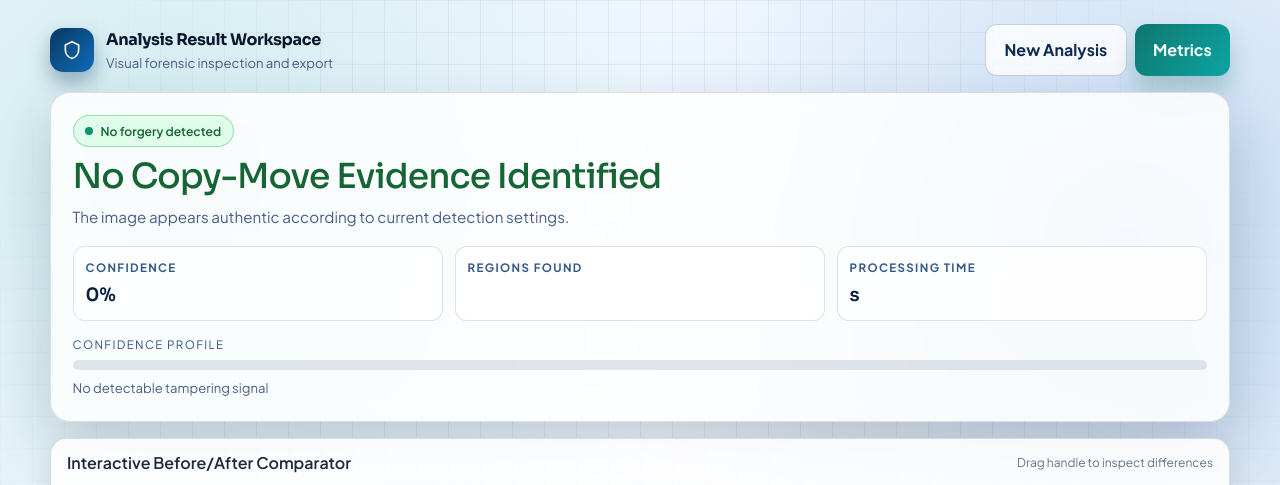
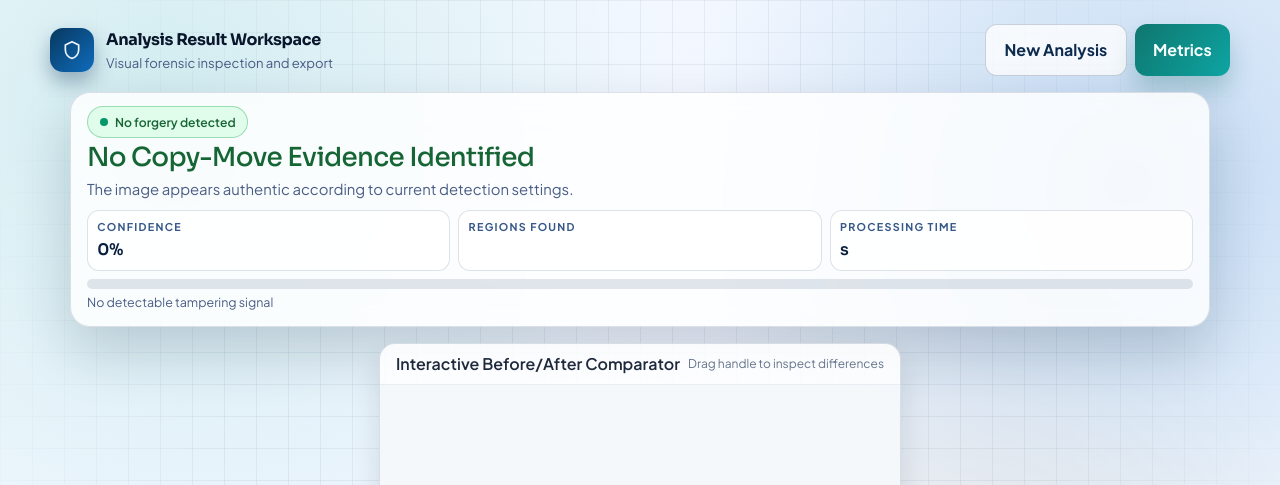
Before and after one commit to AXEY1010/client, a Flask app: template templates/result.html in a window 1280 px wide. Shown: the top 485 px of the page. Run offline with Flask 3, Linux system fonts and the light colour scheme; the template is opened without the code that fills it, so the values that code supplies are empty; some libraries are stand-ins or nearby versions.

Commit message:
feat: enhance comparison slider functionality and improve result summary styling

```diff
--- a/static/js/comparison-slider.js
+++ b/static/js/comparison-slider.js
@@ -10,6 +10,7 @@
     'use strict';
 
     const container = document.getElementById('comparisonSlider');
+    const canvas    = document.getElementById('compCanvas');
     const fallback  = document.getElementById('comparisonFallback');
     const slider    = document.getElementById('compSliderRange');
     const overlay   = document.getElementById('compOverlay');
@@ -17,7 +18,7 @@
     const labelL    = document.getElementById('labelOriginal');
     const labelR    = document.getElementById('labelDetected');
 
-    if (!container || !slider || !overlay) return; // graceful no-op
+    if (!container || !canvas || !slider || !overlay || !divider) return; // graceful no-op
 
     /* ---- Show slider / hide fallback ---- */
     container.classList.remove('hidden');
@@ -42,8 +43,10 @@
     let dragging = false;
 
     function pctFromEvent(e) {
-        const rect = container.getBoundingClientRect();
-        const x = (e.touches ? e.touches[0].clientX : e.clientX) - rect.left;
+        const rect = canvas.getBoundingClientRect();
+        if (!rect.width) return parseFloat(slider.value) || 50;
+        const clientX = e.touches ? e.touches[0].clientX : e.clientX;
+        const x = clientX - rect.left;
         return (x / rect.width) * 100;
     }
 
@@ -60,14 +63,16 @@
     function onEnd() { dragging = false; }
 
     divider.addEventListener('pointerdown', onStart);
-    container.addEventListener('pointerdown', onStart);
+    canvas.addEventListener('pointerdown', onStart);
     window.addEventListener('pointermove', onMove);
     window.addEventListener('pointerup', onEnd);
 
     // Touch support
-    container.addEventListener('touchstart', onStart, { passive: false });
+    canvas.addEventListener('touchstart', onStart, { passive: false });
     window.addEventListener('touchmove', onMove, { passive: false });
     window.addEventListener('touchend', onEnd);
+
+    window.addEventListener('resize', () => update(parseFloat(slider.value)));
 
     /* ---- Initial position ---- */
     update(50);
--- a/templates/result.html
+++ b/templates/result.html
@@ -24,25 +24,97 @@
             border: 1px solid rgba(13, 47, 86, 0.15);
             background: rgba(255, 255, 255, 0.88);
             box-shadow: var(--shadow-md);
+            width: fit-content;
+            max-width: min(96vw, 1140px);
+            margin-inline: auto;
         }
 
-        .comparison-container img {
+        .result-summary-card {
+            max-width: 1140px;
+            margin-inline: auto;
+        }
+
+        .result-summary-card .fx-card-body {
+            padding: 0.8rem 1rem;
+        }
+
+        .result-summary-card .fx-title {
+            margin-top: 0.4rem !important;
+            font-size: clamp(1.45rem, 2.05vw, 2.15rem);
+            line-height: 1.1;
+        }
+
+        .result-summary-card .fx-subtext {
+            margin-top: 0.24rem !important;
+            font-size: 0.93rem;
+        }
+
+        .result-summary-card .fx-metric-strip {
+            margin-top: 0.5rem;
+            gap: 0.5rem;
+        }
+
+        .result-summary-card .fx-metric-cell {
+            padding: 0.5rem 0.58rem;
+        }
+
+        .result-summary-card .fx-metric-name {
+            font-size: 0.67rem;
+        }
+
+        .result-summary-card .fx-metric-value {
+            margin-top: 0.15rem;
+            font-size: 1rem;
+        }
+
+        .summary-confidence {
+            margin-top: 0.5rem;
+        }
+
+        .summary-confidence .fx-info-title {
+            display: none;
+        }
+
+        .comp-stage {
+            display: flex;
+            align-items: center;
+            justify-content: center;
+            padding: 0.35rem;
+            min-height: clamp(370px, 74vh, 920px);
+            background: rgba(241, 245, 249, 0.7);
+        }
+
+        .comp-canvas {
+            position: relative;
+            width: fit-content;
+            max-width: 100%;
+            line-height: 0;
+        }
+
+        .comp-canvas > img {
             display: block;
-            width: 100%;
+            width: auto;
             height: auto;
+            max-width: 100%;
+            max-height: clamp(340px, 80vh, 860px);
+            object-fit: contain;
             pointer-events: none;
+            border-radius: 12px;
         }
 
         .comp-overlay {
             position: absolute;
             inset: 0;
             clip-path: inset(0 50% 0 0);
+            overflow: hidden;
+            border-radius: 12px;
         }
 
         .comp-overlay img {
             width: 100%;
             height: 100%;
-            object-fit: cover;
+            object-fit: fill;
+            border-radius: 12px;
         }
 
         .comp-divider {
@@ -150,6 +222,33 @@
             .fx-metric-strip {
                 grid-template-columns: 1fr;
             }
+
+            .result-summary-card .fx-card-body {
+                padding: 0.75rem 0.78rem;
+            }
+
+            .result-summary-card .fx-title {
+                font-size: clamp(1.4rem, 6.6vw, 1.9rem);
+            }
+
+            .comp-stage {
+                min-height: clamp(300px, 62vh, 620px);
+                padding: 0.3rem;
+            }
+
+            .comp-canvas > img {
+                max-height: clamp(280px, 64vh, 580px);
+            }
+        }
+
+        @media (max-height: 780px) {
+            .comp-stage {
+                min-height: clamp(320px, 68vh, 660px);
+            }
+
+            .comp-canvas > img {
+                max-height: clamp(300px, 72vh, 640px);
+            }
         }
     </style>
 </head>
@@ -174,22 +273,22 @@
             </div>
         </header>
 
-        <section class="fx-card fx-reveal-delay-1">
+        <section class="fx-card fx-reveal-delay-1 result-summary-card">
             <div class="fx-card-body">
                 {% if forgery_detected %}
                 <span class="fx-pill" style="border-color: rgba(220, 38, 38, 0.35); color: #9f1239; background: rgba(254, 226, 226, 0.85);">
                     <span class="w-2 h-2 rounded-full bg-red-600 animate-pulse"></span>
                     Forgery detected
                 </span>
-                <h1 class="fx-title fx-status-positive" style="margin-top: 0.7rem;">Suspicious Copy-Move Activity Found</h1>
-                <p class="fx-subtext" style="margin-top: 0.55rem;">The pipeline identified duplication patterns consistent with tampering.</p>
+                <h1 class="fx-title fx-status-positive" style="margin-top: 0.45rem;">Suspicious Copy-Move Activity Found</h1>
+                <p class="fx-subtext" style="margin-top: 0.28rem;">The pipeline identified duplication patterns consistent with tampering.</p>
                 {% else %}
                 <span class="fx-pill" style="border-color: rgba(22, 163, 74, 0.35); color: #166534; background: rgba(220, 252, 231, 0.85);">
                     <span class="w-2 h-2 rounded-full bg-emerald-600"></span>
                     No forgery detected
                 </span>
-                <h1 class="fx-title fx-status-negative" style="margin-top: 0.7rem;">No Copy-Move Evidence Identified</h1>
-                <p class="fx-subtext" style="margin-top: 0.55rem;">The image appears authentic according to current detection settings.</p>
+                <h1 class="fx-title fx-status-negative" style="margin-top: 0.45rem;">No Copy-Move Evidence Identified</h1>
+                <p class="fx-subtext" style="margin-top: 0.28rem;">The image appears authentic according to current detection settings.</p>
                 {% endif %}
 
                 <div class="fx-metric-strip">
@@ -207,12 +306,12 @@
                     </div>
                 </div>
 
-                <div style="margin-top: 0.9rem;">
+                <div class="summary-confidence">
                     <p class="fx-info-title">Confidence Profile</p>
-                    <div style="margin-top: 0.45rem; width: 100%; height: 10px; border-radius: 999px; background: rgba(23, 52, 90, 0.12); overflow: hidden;">
+                    <div style="margin-top: 0.2rem; width: 100%; height: 10px; border-radius: 999px; background: rgba(23, 52, 90, 0.12); overflow: hidden;">
                         <div style="height: 100%; width: {{ "%.0f"|format(confidence * 100) }}%; border-radius: 999px; background: {% if confidence >= 0.7 %}linear-gradient(90deg, #ef4444, #dc2626){% elif confidence >= 0.4 %}linear-gradient(90deg, #f59e0b, #d97706){% else %}linear-gradient(90deg, #22c55e, #16a34a){% endif %};"></div>
                     </div>
-                    <p class="fx-subtext" style="margin-top: 0.4rem; font-size: 0.82rem;">
+                    <p class="fx-subtext" style="margin-top: 0.22rem; font-size: 0.78rem;">
                         {% if confidence >= 0.7 %}High-confidence tampering signal
                         {% elif confidence >= 0.4 %}Moderate signal, manual review recommended
                         {% elif confidence > 0 %}Low signal, likely authentic but review advised
@@ -223,12 +322,13 @@
         </section>
 
         <section id="comparisonSlider" class="hidden comparison-container fx-reveal-delay-2" style="margin-top: 1rem;">
-            <div class="px-4 py-3 border-b border-slate-200/70 flex items-center justify-between gap-2">
+            <div class="px-4 py-2 border-b border-slate-200/70 flex items-center justify-between gap-2">
                 <h2 class="font-semibold text-slate-800">Interactive Before/After Comparator</h2>
                 <span class="text-xs text-slate-500">Drag handle to inspect differences</span>
             </div>
 
-            <div class="relative bg-slate-100/70">
+            <div class="comp-stage">
+                <div id="compCanvas" class="comp-canvas">
                     <img src="{{ url_for('static', filename=original_url.replace('static/', '')) }}" alt="Original uploaded image" />
 
                     <div id="compOverlay" class="comp-overlay">
@@ -241,6 +341,7 @@
                     <span id="labelDetected" class="comp-label comp-label-right">Detected</span>
 
                     <input type="range" id="compSliderRange" class="comp-range" min="0" max="100" value="50" aria-label="Comparison slider" />
+                </div>
             </div>
         </section>
 
```
Lines whose indentation alone changed are shown as unchanged.
